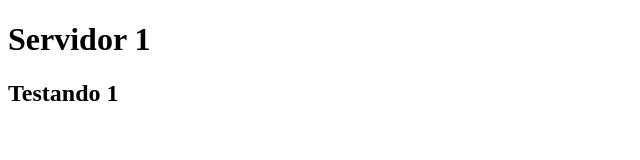
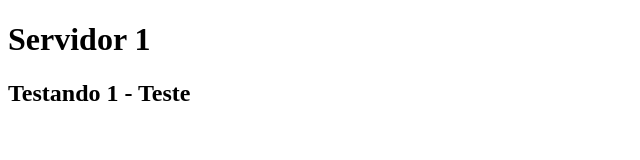
Before and after one commit to douglasrosa16/exercicios-docker, a plain HTML site: page server1/index.html in a window 1280 px wide. Shown: the full height of the page, 0-640 px from the left. Drawn offline with Linux system fonts and the light colour scheme.

Commit message:
modificaçoes no nginx

```diff
--- a/server1/index.html
+++ b/server1/index.html
@@ -4,6 +4,6 @@
 </head>
 <body>
     <h1>Servidor 1</h1>
-    <h2>Testando 1</h2>
+    <h2>Testando 1 - Teste</h2>
 </body>
 </html>
```
Also changed, not shown: server2/index.html (+1 -1 lines), 1 other file.
